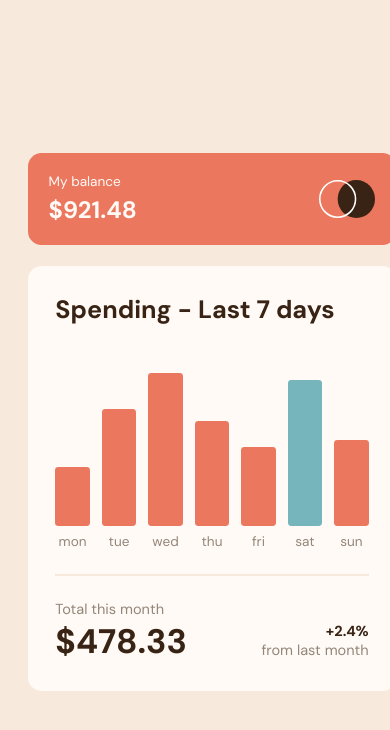
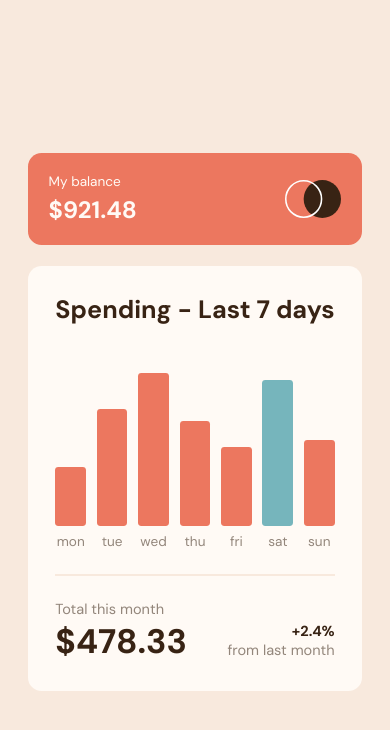
Before and after one commit to vincora/expenses-chart, a React (Create React App) app: page / in a window 390 px wide. Shown: the top 730 px of the page. Built offline with nearby package versions, Linux system fonts and the light colour scheme.

Commit message:
layout wrapper for mobile version

```diff
--- a/src/App.js
+++ b/src/App.js
@@ -12,6 +12,7 @@ const week = ["sun", "mon", "tue", "wed", "thu", "fri", "sat"];
 
 function App() {
   return (
+    <div className="layout__wrapper">
       <div className="layout">
         <section className="layout__block layout__block_primary">
           <div className="my-account">
@@ -59,6 +60,7 @@ function App() {
           </div>
         </section>
       </div>
+    </div>
   );
 }
 
--- a/src/App.scss
+++ b/src/App.scss
@@ -3,13 +3,17 @@
 
 *{
     box-sizing: border-box;
+    margin: 0;
+    padding: 0;
 }
 
 html{
     font-size: 1.125rem;
     background-color: $cream;
     height: 100%;
-
+    @media (max-width: 34rem) {
+        font-size: 0.85rem;
+    }
 }
 body{
     display: flex;
@@ -18,15 +22,6 @@ body{
     height: 100%;
     font-family: 'DM Sans', sans-serif;
     color: $medium-brown;
-}
-
-@media (max-width: 34rem) {
-    html{
-        font-size: 0.85rem;
-    }
-    .layout{
-        margin: 1.25rem;
-    }
 }
 
 h1,h2,p{
@@ -42,6 +37,12 @@ h1,h2,p{
     max-width: 30rem;
     width: 100%;
     flex-grow: 1;
+
+    &__wrapper{
+        @media (max-width) {
+            margin: 1.25rem;
+        }
+    }
 
     &__block{
         padding: 2rem;
```
Lines whose indentation alone changed are shown as unchanged.
